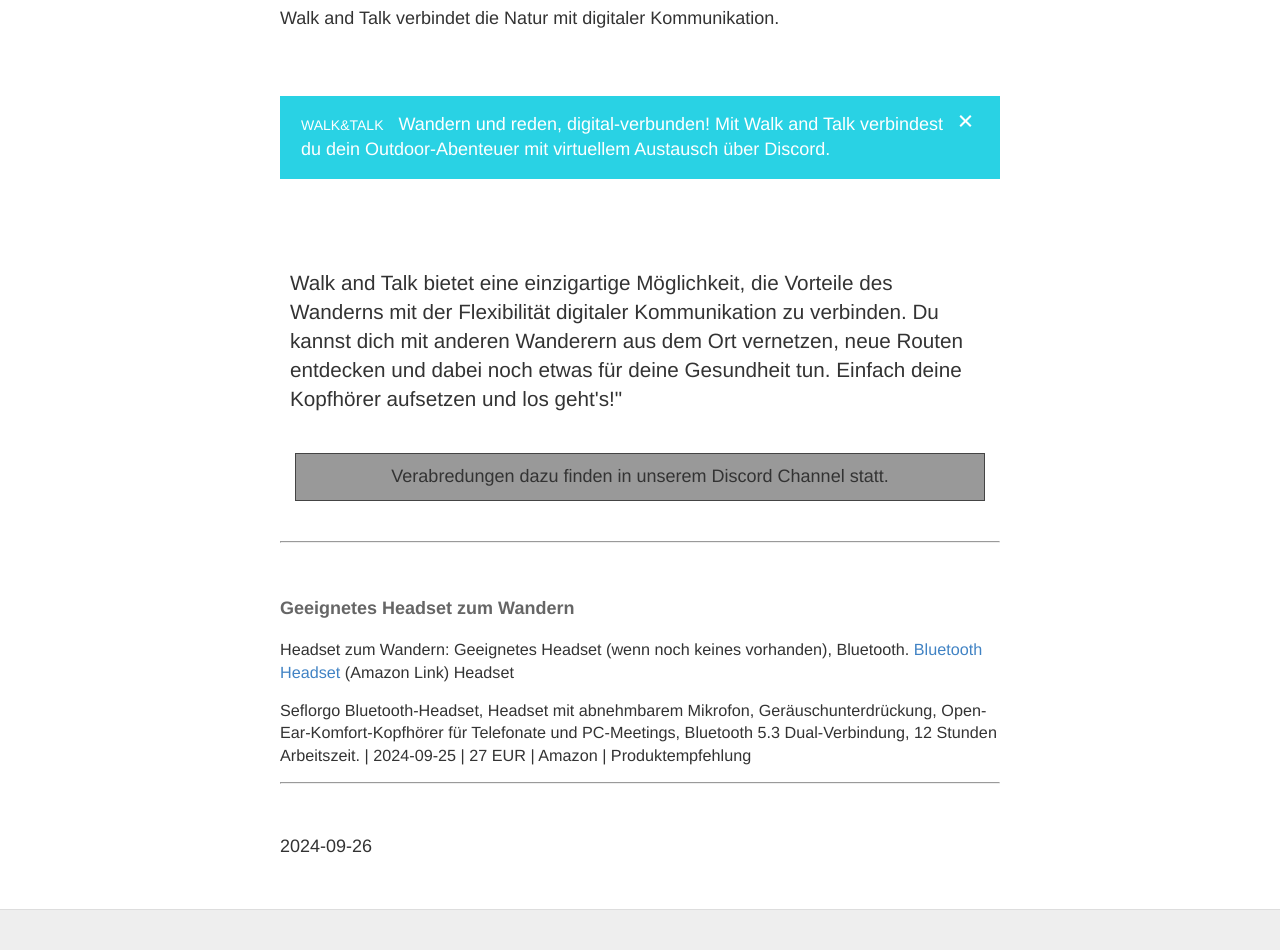
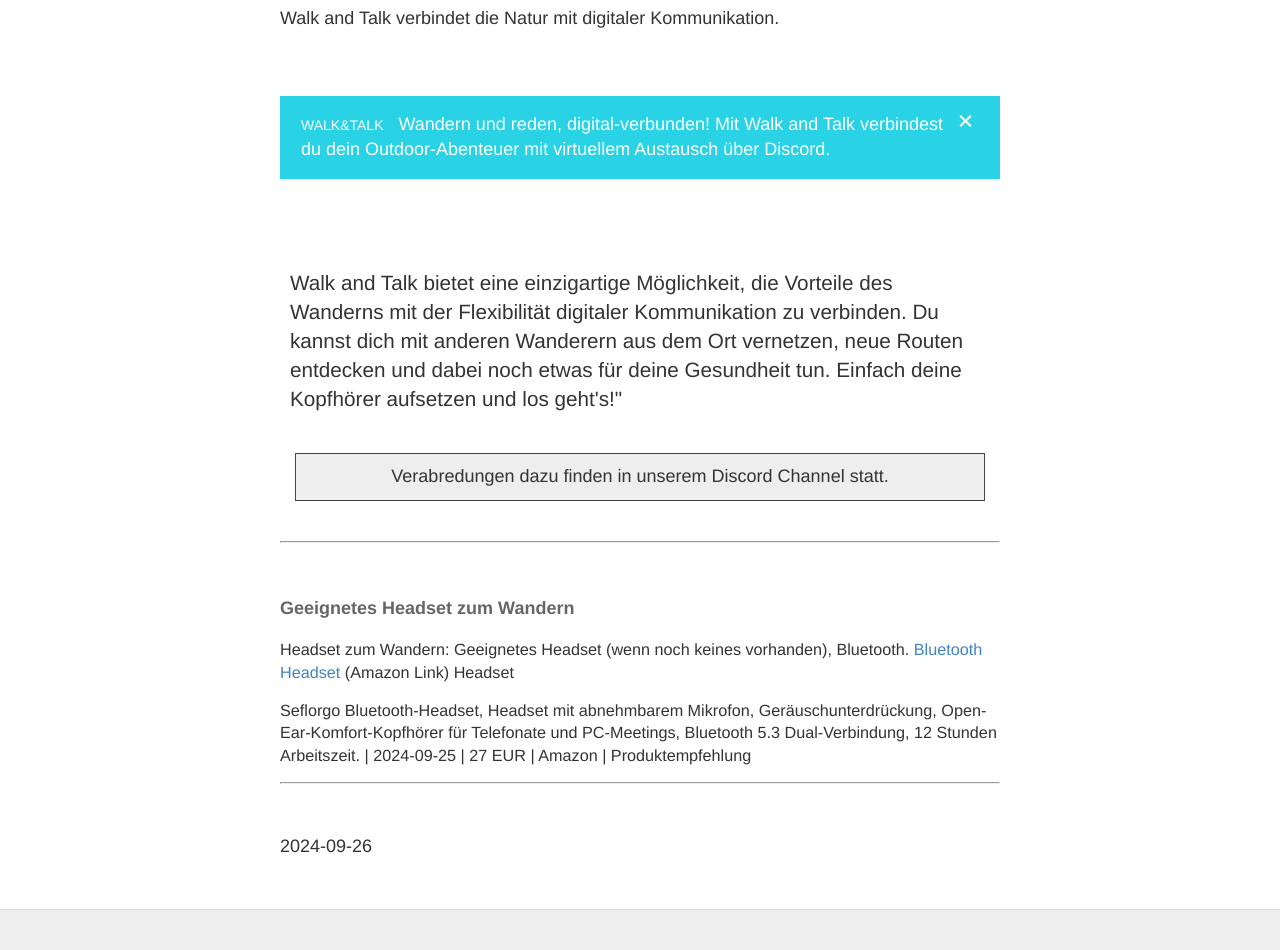
Before and after one commit to filstal/gingen, a Jekyll site: the page built from walktalk/index.html, in a window 1280 px wide. Shown: the part 221-1171 px from the top of the page. Built offline with Jekyll 4.4.1, drawn with Linux system fonts in a browser that asks for light colours.

Commit message:
Update index.html

```diff
--- a/walktalk/index.html
+++ b/walktalk/index.html
@@ -28,7 +28,7 @@ title: Walk & Talk – Laufen und Reden
 </div>
 
 
-<div style="text-align:center;margin:40px 15px;padding:10px;border:1px solid #444;background-color:#999;">Verabredungen dazu finden in unserem Discord Channel statt.</div>
+<div style="text-align:center;margin:40px 15px;padding:10px;border:1px solid #444;background-color:#eee;">Verabredungen dazu finden in unserem Discord Channel statt.</div>
 
 
 <hr style="margin-bottom:50px;">
```
